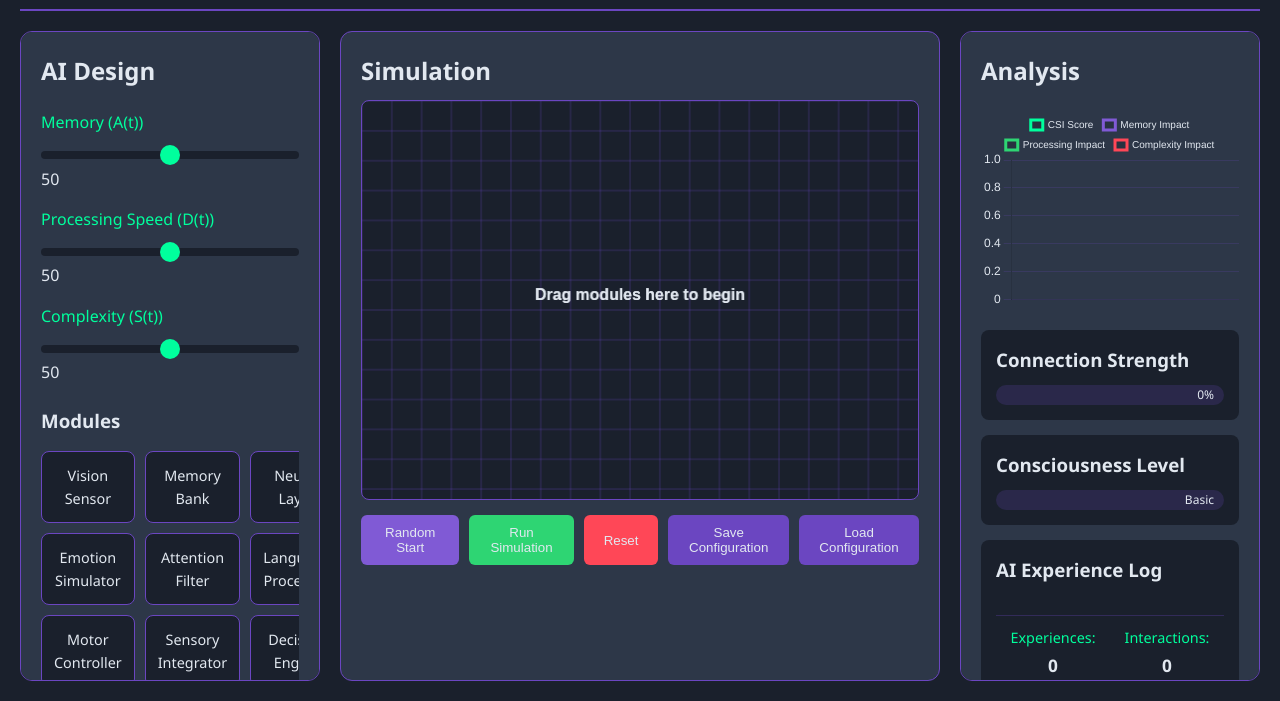
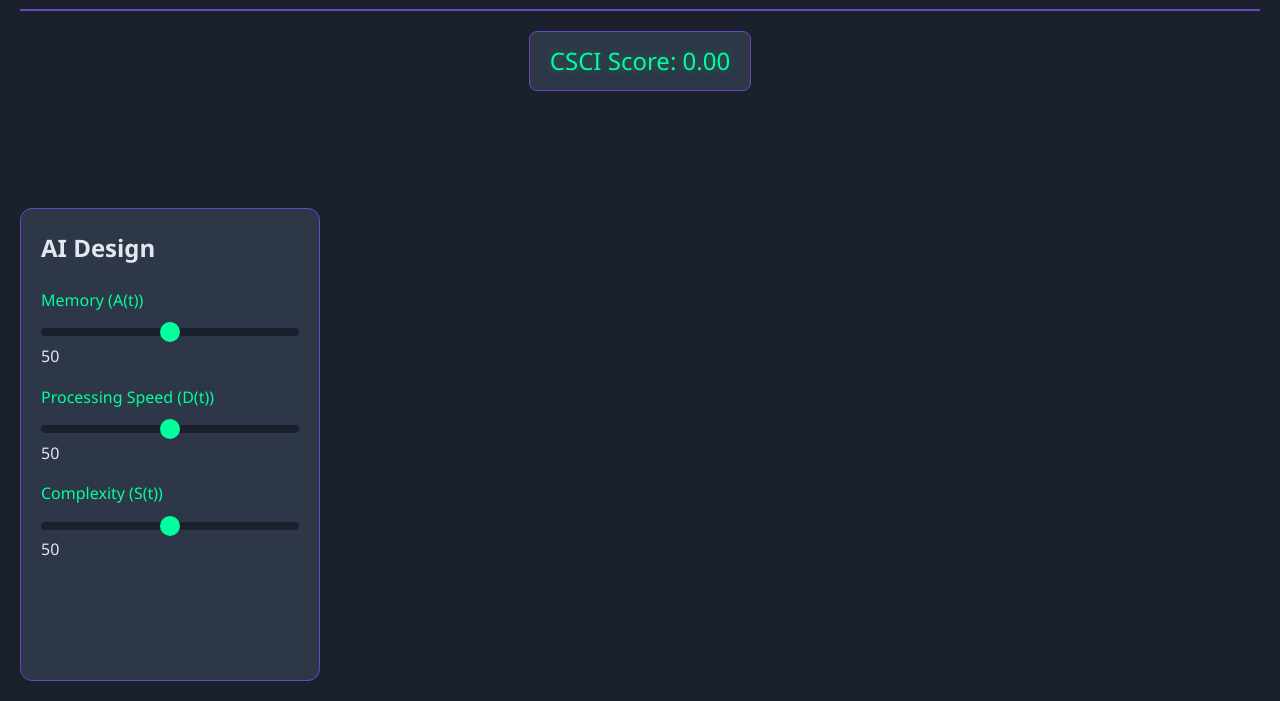
Before and after one commit to honeylouluzon/Introduction-to-Vibe-Coding-EPOC, a plain HTML site: page index.html in a window 1280 px wide. Shown: the part 115-816 px from the top of the page. Drawn offline with nearby package versions, Linux system fonts and the light colour scheme.

Commit message:
fix white CSCI Score

```diff
--- a/index.html
+++ b/index.html
@@ -11,14 +11,18 @@
     <div class="game-container">
         <header>
             <h1>Consciousness Foundry</h1>
+        </header>
+
+        <main>
+            <div class="workspace">
+                <!-- CSCI Score moved here -->
+                <div class="csci-score-container">
                     <div class="consciousness-score">
                         <span>CSCI Score: </span>
                         <span id="csi-score">0.00</span>
                     </div>
-        </header>
+                </div>
 
-        <main>
-            <div class="workspace">
                 <div class="design-panel">
                     <h2>AI Design</h2>
                     <div class="parameter-controls">
@@ -38,75 +42,8 @@
                             <span class="value">50</span>
                         </div>
                     </div>
-                    <div class="modules">
-                        <h3>Modules</h3>
-                        <div class="module-grid">
-                            <div class="module" draggable="true" data-module="vision" data-module-title="Vision Sensor" data-module-description="Processes visual information">Vision Sensor</div>
-                            <div class="module" draggable="true" data-module="memory" data-module-title="Memory Bank" data-module-description="Stores and retrieves information">Memory Bank</div>
-                            <div class="module" draggable="true" data-module="processor" data-module-title="Neural Layer" data-module-description="Processes information and makes decisions">Neural Layer</div>
-                            <div class="module" draggable="true" data-module="emotion" data-module-title="Emotion Simulator" data-module-description="Adds emotional responses to stimuli">Emotion Simulator</div>
-                            <div class="module" draggable="true" data-module="attention" data-module-title="Attention Filter" data-module-description="Filters relevant information for processing">Attention Filter</div>
-                            <div class="module" draggable="true" data-module="language" data-module-title="Language Processor" data-module-description="Processes and generates language">Language Processor</div>
-                            <div class="module" draggable="true" data-module="motor" data-module-title="Motor Controller" data-module-description="Controls movement and actions">Motor Controller</div>
-                            <div class="module" draggable="true" data-module="sensory" data-module-title="Sensory Integrator" data-module-description="Integrates sensory inputs">Sensory Integrator</div>
-                            <div class="module" draggable="true" data-module="decision" data-module-title="Decision Engine" data-module-description="Makes decisions based on inputs">Decision Engine</div>
                 </div>
-                    </div>
-                </div>
-
-                <div class="simulation-view">
-                    <h2>Simulation</h2>
-                    <canvas id="simulation-canvas"></canvas>
-                    <div class="simulation-controls">
-                        <button id="random-start">Random Start</button>
-                        <button id="run-simulation">Run Simulation</button>
-                        <button id="reset-simulation">Reset</button>
-                        <button id="save-config">Save Configuration</button>
-                        <button id="load-config">Load Configuration</button>
-                    </div>
-                </div>
-
-                <div class="analysis-panel">
-                    <h2>Analysis</h2>
-                    <div class="metrics">
-                        <canvas id="metrics-chart"></canvas>
-                    </div>
-                    <div class="connection-strength">
-                        <h3>Connection Strength</h3>
-                        <div class="strength-meter">
-                            <div class="strength-bar" id="strength-bar"></div>
-                            <div class="strength-label" id="strength-label">0%</div>
-                        </div>
-                    </div>
-                    <div class="consciousness-level">
-                        <h3>Consciousness Level</h3>
-                        <div class="level-indicator">
-                            <div class="level-bar" id="level-bar"></div>
-                            <div class="level-label" id="level-label">Basic</div>
-                        </div>
-                    </div>
-                    <div class="narrative-panel">
-                        <h3>AI Experience Log</h3>
-                        <div class="narrative-container">
-                            <div id="narrative-text" class="narrative-text"></div>
-                            <div id="narrative-events" class="narrative-events"></div>
-                        </div>
-                        <div class="narrative-stats">
-                            <div class="stat">
-                                <span>Experiences:</span>
-                                <span id="experience-count">0</span>
-                            </div>
-                            <div class="stat">
-                                <span>Interactions:</span>
-                                <span id="interaction-count">0</span>
-                            </div>
-                        </div>
-                    </div>
-                    <div class="ai-feedback">
-                        <h3>AI Assistant Feedback</h3>
-                        <div id="ai-feedback-text"></div>
-                    </div>
-                </div>
+                <!-- Other sections remain unchanged -->
             </div>
         </main>
     </div>
@@ -124,7 +61,6 @@ function showModulePopup(title, description) {
         const popup = document.getElementById('module-popup');
         document.getElementById('popup-title').innerText = title;
         document.getElementById('popup-description').innerText = description;
-
         // Set a fixed position for the popup
         popup.style.top = '700px'; // Example fixed position
         popup.style.left = '50%';
--- a/styles.css
+++ b/styles.css
@@ -43,12 +43,21 @@ h1 {
     text-shadow: 0 0 10px rgba(0, 255, 157, 0.3);
 }
 
+.csci-score-container {
+    grid-column: 1 / span 3; /* Span across the full width of the workspace */
+    text-align: center;
+    margin-bottom: 20px;
+}
+
 .consciousness-score {
-    font-size: 1.5rem;
+    display: inline-block;
     padding: 10px 20px;
     background: var(--panel-color);
     border-radius: 8px;
     border: 1px solid var(--primary-color);
+    font-size: 1.5rem;
+    color: var(--accent-color);
+    text-shadow: 0 0 10px rgba(0, 255, 157, 0.3);
 }
 
 .workspace {
```
Lines whose indentation alone changed are shown as unchanged.
